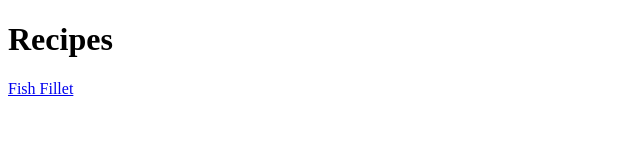
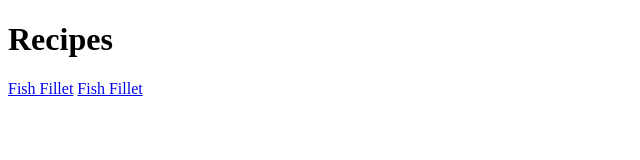
Before and after one commit to JacobMarineau/odin-recipes, a plain HTML site: page index.html in a window 1280 px wide. Shown: the whole page, without its empty margins (0-640 px from the left). Drawn offline with Linux system fonts and the light colour scheme.

Commit message:
added to index

```diff
--- a/index.html
+++ b/index.html
@@ -8,5 +8,6 @@
   <body>
     <h1>Recipes</h1>
     <a href="recipes/fishfillet.html">Fish Fillet</a>
+    <a href="recipes/frenchomelette.html">Fish Fillet</a>
   </body>
 </html>
```
